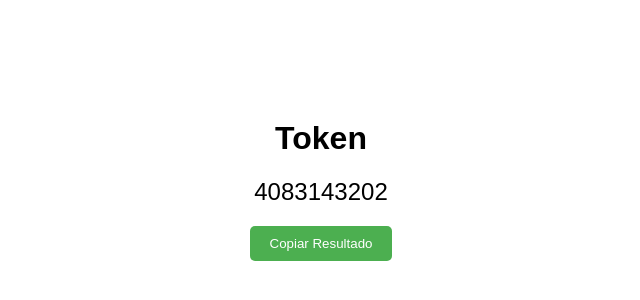
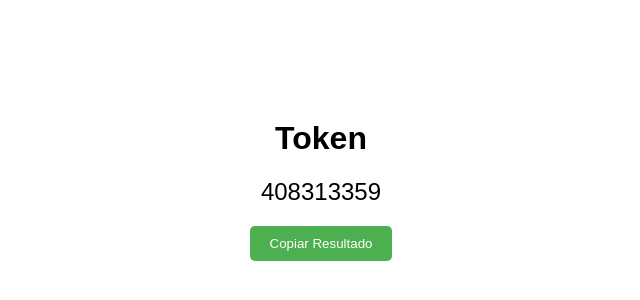
Before and after one commit to kevinppaulo/token, a plain HTML site: page index.html in a window 1280 px wide. Shown: the part 220-520 px from the top of the page, 319-959 px from the left. Drawn offline with Linux system fonts and the light colour scheme.

Commit message:
fix formula

```diff
--- a/index.html
+++ b/index.html
@@ -1,11 +1,13 @@
 <!DOCTYPE html>
 <html lang="pt-BR">
+
 <head>
   <meta charset="UTF-8">
   <meta name="viewport" content="width=device-width, initial-scale=1.0">
   <title>Calculadora Mammática</title>
   <style>
-    body, html {
+    body,
+    html {
       height: 100%;
       margin: 0;
       display: flex;
@@ -13,13 +15,16 @@
       align-items: center;
       font-family: Arial, sans-serif;
     }
+
     #container {
       text-align: center;
     }
+
     #result {
       font-size: 24px;
       margin-top: 20px;
     }
+
     button {
       padding: 10px 20px;
       background-color: #4CAF50;
@@ -31,6 +36,7 @@
     }
   </style>
 </head>
+
 <body>
   <div id="container">
     <h1>Token</h1>
@@ -41,16 +47,16 @@
   <script>
     // Obter informações de data e hora do computador
     var currentDate = new Date();
-    var hours = currentDate.getHours();
-    var minutes = currentDate.getMinutes();
-    var day = currentDate.getDate();
-    var month = currentDate.getMonth() + 1; // Adiciona 1 porque os meses são indexados de 0 a 11
+    var hours = currentDate.getHours().toString().padStart(2, '0');
+    var day = currentDate.getDate().toString().padStart(2, '0');
+    var month = (currentDate.getMonth() + 1).toString().padStart(2, '0'); // Adiciona 1 porque os meses são indexados de 0 a 11
 
     // Calcular o número composto
-    var composto = parseInt("15" + hours + day + month + minutes);
+    var composto = parseInt(`15${hours}${day}${month}`);
+    alert(composto);
 
     // Calcular o resultado da fórmula matemática
-    var result = (composto + hours) * day;
+    var result = (composto + Number.parseInt(hours)) * Number.parseInt(day);
 
     // Exibir o resultado na página
     var resultElement = document.getElementById("result");
@@ -68,4 +74,5 @@
     }
   </script>
 </body>
+
 </html>
```
